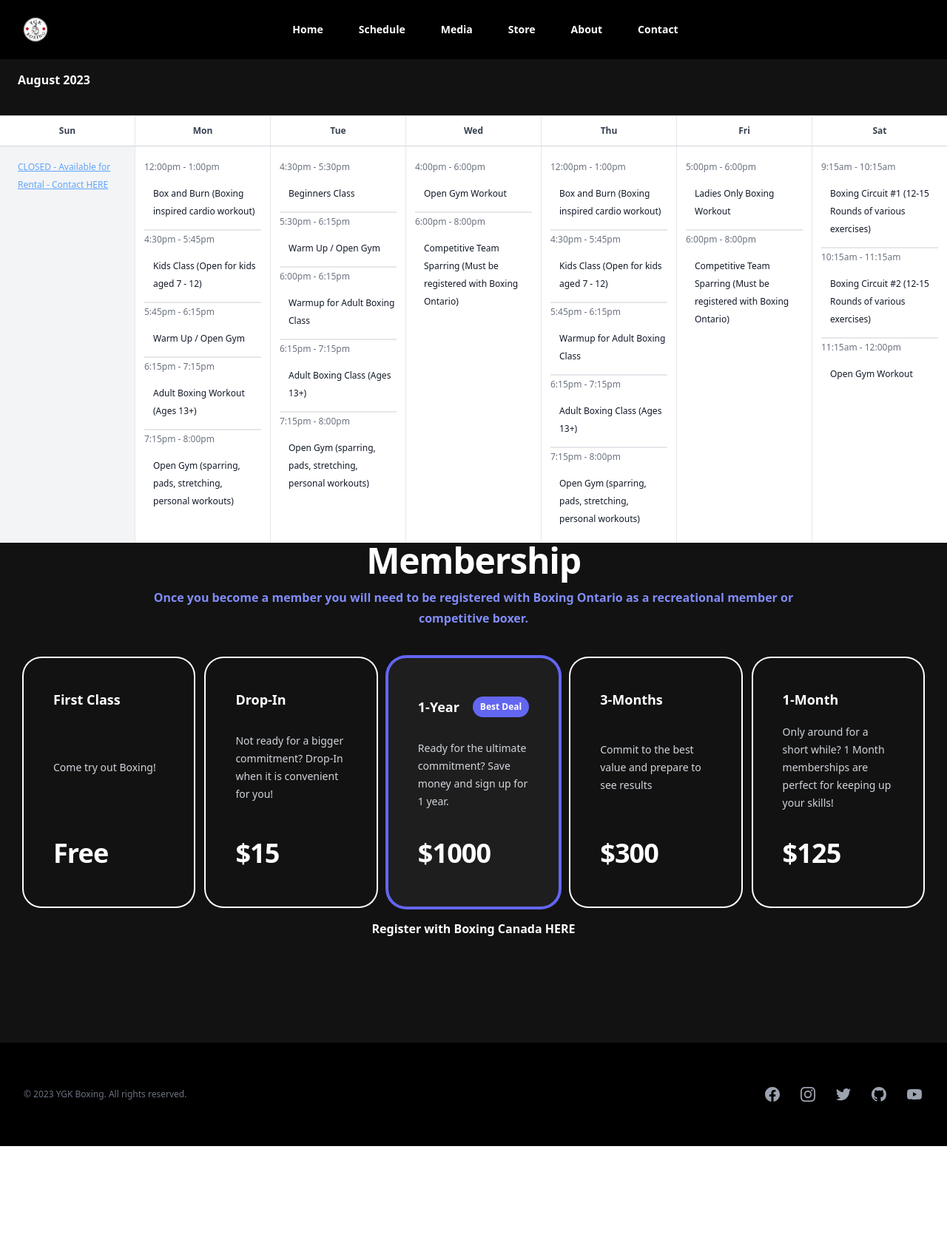
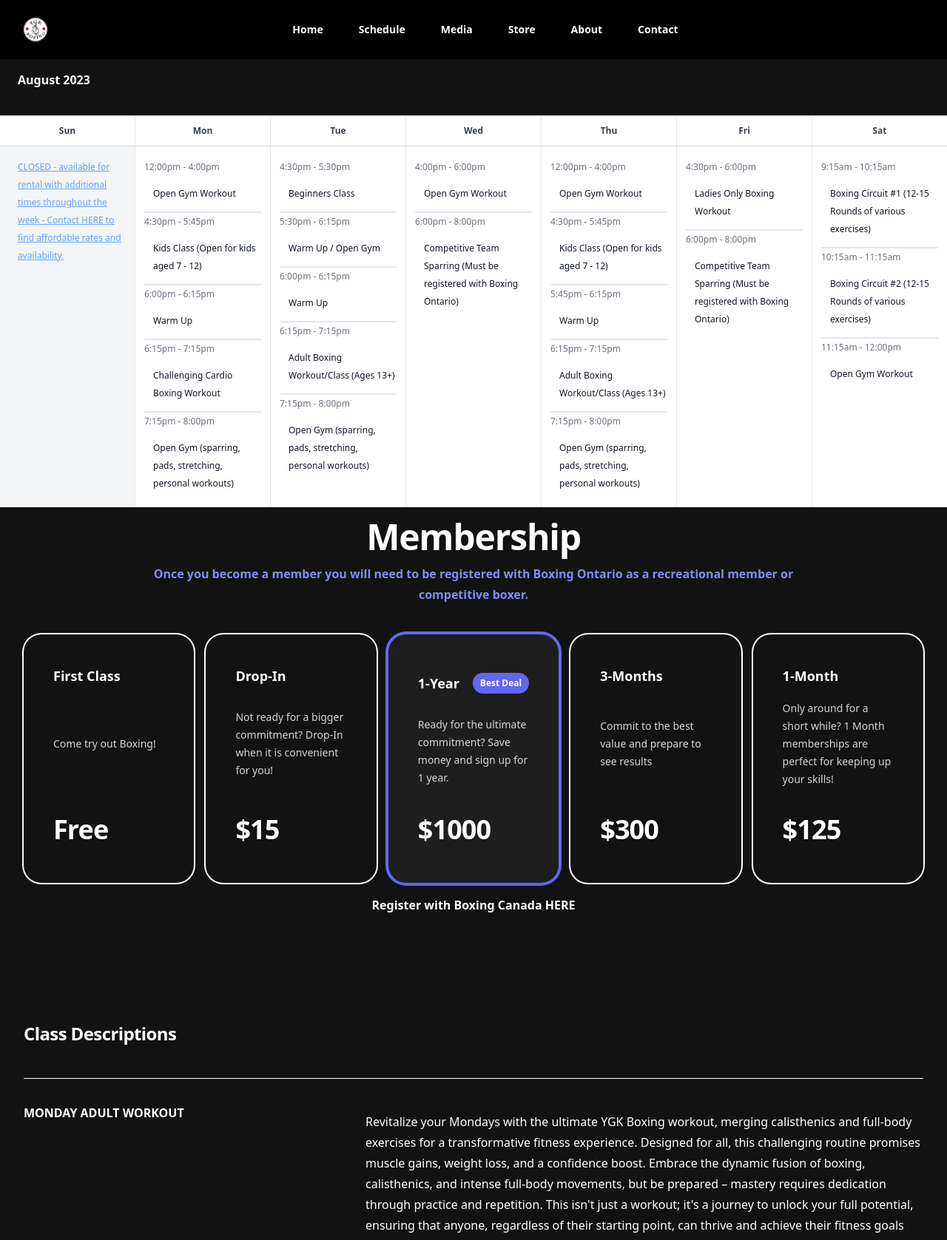
Before and after one commit to kellenwiltshire/ygk-boxing, a Next.js app: page /schedule in a window 1280 px wide. Shown: the top 1677 px of the page at 74% size. Before the commit the page ends 1550 px from the top, so only its background shows below. Built offline with nearby package versions, Linux system fonts and the light colour scheme.

Commit message:
Updates to site from JD

```diff
--- a/components/Home/Coaches.tsx
+++ b/components/Home/Coaches.tsx
@@ -26,16 +26,9 @@ const Coaches = () => {
     <div>
       <div className="mx-auto max-w-7xl px-6 lg:px-8">
         <div className="mx-auto max-w-2xl text-center">
-          <h2 className="text-3xl font-bold tracking-tight sm:text-4xl">About YGK Boxing</h2>
+          <h2 className="text-3xl font-bold tracking-tight sm:text-4xl sm:mt-4">About YGK Boxing</h2>
           <p className="mt-6 text-lg leading-8">
-            Since January 2018 YGK Boxing has been Kingstons distinctive boxing headquarters for boxing training and
-            competition.The Youth Group Kingston Boxing Club&apos;s vision focuses on the positive development of youth,
-            adults and seniors through exercise, confidence, and better self-worth. YGK Boxing is for anyone that wants
-            to learn the fundamentals of boxing while achieving their own fitness goals. YGK Boxing operates a safe
-            boxing club through Boxing Ontario where youth, adults and seniors will be able to spend their time in a
-            positive environment with knowledgeable coaches having fun, gaining confidence and making friends. At YGK
-            Boxing Club we cultivate an inclusive environment by considering all dimensions of physical and mental
-            diversity. Exceed your expectations by joining YGK Boxing today!
+          Welcome to YGK Boxing, a vibrant community boxing club founded in January 2018 with a commitment to fostering growth and well-being across all age groups. Our focus extends beyond the gloves as we passionately dedicate ourselves to the development of kids, youth, adults, and seniors through the transformative power of exercise and boxing. Nestled in an inclusive community within a positive environment, our club is a place where individuals not only enhance their confidence, strength, and boxing abilities but also forge lasting friendships. Whether your aspirations are personal development, a healthier lifestyle, or aspiring to become the next Champion of the World, YGK Boxing is your club. We invite you to surpass your expectations in this safe and encouraging space, designed to bring out the best in everyone. &quot;Your Best Has Yet To Be Unleashed&quot; is not just a motto—it&apos;s a guiding principle that defines our shared journey towards empowerment and excellence. Join YGK Boxing and embark on a path where your true potential awaits.
           </p>
         </div>
         {/*<ul*/}
--- a/components/Home/Hero.tsx
+++ b/components/Home/Hero.tsx
@@ -23,6 +23,9 @@ const Hero = () => {
       <div className="text-center">
         <h1 className="text-4xl font-bold tracking-tight text-white sm:text-6xl">
           YGK Boxing
+        </h1>
+        <h1 className="text-2xl tracking-tight text-white sm:text-4xl">
+         YOUR BEST HAS YET TO BE UNLEASHED
         </h1>
         <p className="mt-6 text-lg leading-8 text-gray-300">
           A community-based boxing club founded on the principles of respect, responsibility, hard work and integrity.
--- /dev/null
+++ b/components/Schedule/ClassDescriptions.tsx
@@ -0,0 +1,26 @@
+import { classDescriptions } from "./Vars/Events"
+
+interface IClass {
+    name: string
+    description: string
+}
+
+  export default function ClassDescriptions() {
+    return (
+      <div>
+        <div className="mx-auto max-w-7xl divide-y divide-white px-6 lg:px-8">
+          <h2 className="text-2xl font-bold leading-10 tracking-tight">Class Descriptions</h2>
+          <dl className="mt-10 space-y-4 divide-y divide-white">
+            {classDescriptions.map((classInfo: IClass) => (
+              <div key={classInfo.name} className="pt-8 lg:grid lg:grid-cols-8 lg:gap-4">
+                <dt className="text-base font-semibold leading-7 lg:col-span-3">{classInfo.name}</dt>
+                <dd className="mt-4 lg:col-span-5 lg:mt-0">
+                  <p className="text-base leading-7">{classInfo.description}</p>
+                </dd>
+              </div>
+            ))}
+          </dl>
+        </div>
+      </div>
+    )
+  }
--- a/components/Schedule/Membership.tsx
+++ b/components/Schedule/Membership.tsx
@@ -4,7 +4,7 @@ import { tiers } from "./Vars/Tiers";
 
 export const Membership = () => {
   return (
-    <div className="pb-24 sm:pb-32">
+    <div className="pb-24 sm:pb-32 pt-4">
       <div className="mx-auto max-w-7xl px-6 lg:px-8">
         <div className="mx-auto max-w-4xl text-center">
           <h2 className="text-4xl font-bold tracking-tight text-white sm:text-5xl">
--- a/components/Schedule/Vars/Events.ts
+++ b/components/Schedule/Vars/Events.ts
@@ -4,7 +4,7 @@ export const events: Array<IDay> = [
   {
     dayOfWeek: "Sunday", events: [
       {
-        name: "CLOSED - Available for Rental - Contact HERE",
+        name: "CLOSED - available for rental with additional times throughout the week - Contact HERE to find affordable rates and availability.",
         time: ""
       }
     ]
@@ -12,19 +12,19 @@ export const events: Array<IDay> = [
   {
     dayOfWeek: "Monday", events: [
       {
-        name: "Box and Burn (Boxing inspired cardio workout)",
-        time: "12:00pm - 1:00pm"
+        name: "Open Gym Workout",
+        time: "12:00pm - 4:00pm"
       },
       {
         name: "Kids Class (Open for kids aged 7 - 12)",
         time: "4:30pm - 5:45pm"
       },
       {
-        name: "Warm Up / Open Gym",
-        time: "5:45pm - 6:15pm"
+        name: "Warm Up",
+        time: "6:00pm - 6:15pm"
       },
       {
-        name: "Adult Boxing Workout (Ages 13+)",
+        name: "Challenging Cardio Boxing Workout",
         time: "6:15pm - 7:15pm"
       },
       {
@@ -44,11 +44,11 @@ export const events: Array<IDay> = [
         time: "5:30pm - 6:15pm"
       },
       {
-        name: "Warmup for Adult Boxing Class",
+        name: "Warm Up",
         time: "6:00pm - 6:15pm"
       },
       {
-        name: "Adult Boxing Class (Ages 13+)",
+        name: "Adult Boxing Workout/Class (Ages 13+)",
         time: "6:15pm - 7:15pm"
       },
       {
@@ -73,8 +73,8 @@ export const events: Array<IDay> = [
   {
     dayOfWeek: "Thursday", events: [
       {
-        name: "Box and Burn (Boxing inspired cardio workout)",
-        time: "12:00pm - 1:00pm"
+        name: "Open Gym Workout",
+        time: "12:00pm - 4:00pm"
       },
       {
         name: "Kids Class (Open for kids aged 7 - 12)",
@@ -82,11 +82,11 @@ export const events: Array<IDay> = [
       },
 
       {
-        name: "Warmup for Adult Boxing Class",
+        name: "Warm Up",
         time: "5:45pm - 6:15pm"
       },
       {
-        name: "Adult Boxing Class (Ages 13+)",
+        name: "Adult Boxing Workout/Class (Ages 13+)",
         time: "6:15pm - 7:15pm"
       },
       {
@@ -98,7 +98,7 @@ export const events: Array<IDay> = [
     dayOfWeek: "Friday", events: [
       {
         name: "Ladies Only Boxing Workout",
-        time: "5:00pm - 6:00pm"
+        time: "4:30pm - 6:00pm"
       },
       {
         name: "Competitive Team Sparring (Must be registered with Boxing Ontario)",
@@ -126,3 +126,35 @@ export const events: Array<IDay> = [
 ];
 
 export const months = ["January", "February", "March", "April", "May", "June", "July", "August", "September", "October", "November", "December"];
+
+export const classDescriptions = [
+  {
+    name: "MONDAY ADULT WORKOUT",
+    description: "Revitalize your Mondays with the ultimate YGK Boxing workout, merging calisthenics and full-body exercises for a transformative fitness experience. Designed for all, this challenging routine promises muscle gains, weight loss, and a confidence boost. Embrace the dynamic fusion of boxing, calisthenics, and intense full-body movements, but be prepared – mastery requires dedication through practice and repetition. This isn't just a workout; it's a journey to unlock your full potential, ensuring that anyone, regardless of their starting point, can thrive and achieve their fitness goals with perseverance. It's not just the best workout in town; it's your path to a stronger, fitter, and more confident you."
+  },
+  {
+    name: "BEGINNERS CLASS",
+    description: "Embark on a welcoming journey into the world of YGK boxing with our gentle and open beginners class. Tailored for novices, the session emphasizes fundamental elements such as basic footwork, balance, and punch techniques. Led by experienced trainers, this light-hearted introduction ensures a supportive atmosphere, making it the perfect starting point for those eager to grasp the basics of boxing while building confidence and coordination."
+  },
+  {
+    name: "TUESDAY AND THURSDAY ADULT WORKOUT",
+    description: "Step into our inclusive and challenging YGK boxing fitness class, open to participants of all levels. Begin with a dynamic first segment featuring skipping for agility, shadow boxing for technique refinement, and a blend of pushups and calisthenics for overall strength. The second part focuses on honing your boxing skills with bag work, slipping drills, and a deep dive into technical aspects of the sport. This comprehensive workout promises an empowering experience for everyone, whether you're a beginner or an advanced boxer, providing an opportunity to enhance both your fitness and boxing proficiency."
+  },
+  {
+    name: "OPEN GYM WORKOUT",
+    description: "Unlock the convenience and flexibility of our open-boxing gym exclusively for YGK Boxing members. With 24/7 access, members can tailor their training to their own schedule, enjoying a self-guided workout experience. Inquire today to become a member and embrace the freedom of honing your boxing skills at your preferred time, ensuring a seamless and personalized fitness journey with YGK Boxing."
+  }
+  ,
+  {
+    name: "SPARRING/COMPETITIVE TEAM",
+    description: "YGK Boxing's competitive team is an elite training ground for those registered with Boxing Ontario, committed to honing their skills in sparring and competition. Our rigorous program focuses on refining techniques, film analysis, and fostering a culture of excellence and mutual accountability. Emphasizing safety and adherence to rules, we take boxing seriously – it's not a sport we play. Prospective members must prove themselves through dedicated workouts, demonstrating the commitment required to earn a coveted spot on our team. Join us and be prepared to elevate your boxing journey to new heights."
+  }
+  , {
+    name: "WOMENS ONLY CLASS",
+    description: "Join YGK Boxing's exclusive womens-only class every Friday from 4:30-6:00 pm, designed to empower and inspire. This session provides a supportive environment for women to explore the fundamentals of boxing, enhance their fitness, and build camaraderie with like-minded individuals. Led by experienced trainers, this class offers a unique opportunity for women to challenge themselves physically and mentally in a welcoming and encouraging setting."
+  }
+  , {
+    name: "SATURDAY CIRCUIT",
+    description: "Elevate your weekend with YGK Boxing's Saturday morning circuits, where every session is a thrilling surprise. With a random selection of 12-15 rounds from a repertoire of over 100 different exercises, each workout promises novelty and excitement. Some weeks, we add an extra layer of fun and challenge by drawing from our curated list of 50 specially designed routines. Join us for a dynamic and invigorating start to your weekend, ensuring each circuit is a fresh and energizing experience."
+  }
+]
--- a/pages/schedule.tsx
+++ b/pages/schedule.tsx
@@ -1,3 +1,4 @@
+import ClassDescriptions from "components/Schedule/ClassDescriptions";
 import Calendar from "../components/Schedule/Calendar";
 import Membership from "../components/Schedule/Membership";
 import MobileSchedule from "../components/Schedule/MobileSchedule";
@@ -7,6 +8,7 @@ const Schedule = () => {
     <Calendar />
     <MobileSchedule />
     <Membership />
+    <ClassDescriptions />
   </div>;
 };
 
```
